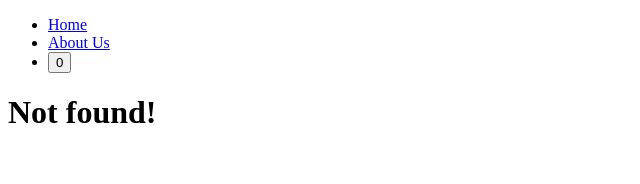
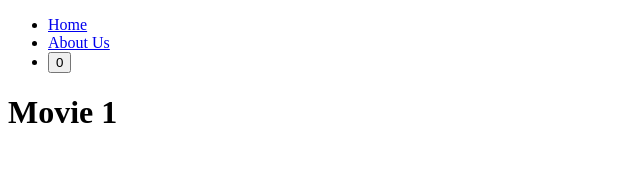
Before and after one commit to Hejin0-0/tinyNextJS, a Next.js app in the folder tutorial/: page /movies/1 in a window 1280 px wide. Before the commit this address had no page. Shown: the top 184 px of the page, without its empty margins (0-640 px from the left). Built offline with nearby package versions, Linux system fonts and the light colour scheme.

Commit message:
#2.9 - Dynamic Routes

```diff
--- /dev/null
+++ b/tutorial/app/(movie)/movies/[id]/page.tsx
@@ -0,0 +1,7 @@
+export default function MovieDetail({
+	params: { id },
+}: {
+	params: { id: string };
+}) {
+	return <h1>Movie {id}</h1>;
+}
```
Also changed, not shown: tutorial/Summary.txt.
